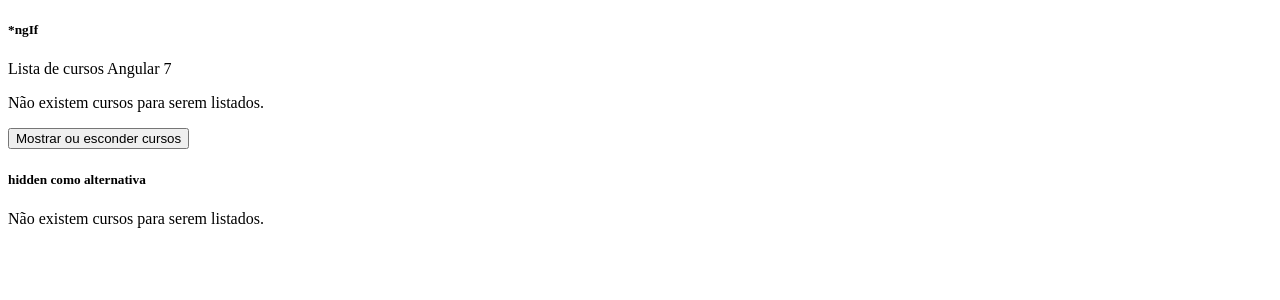
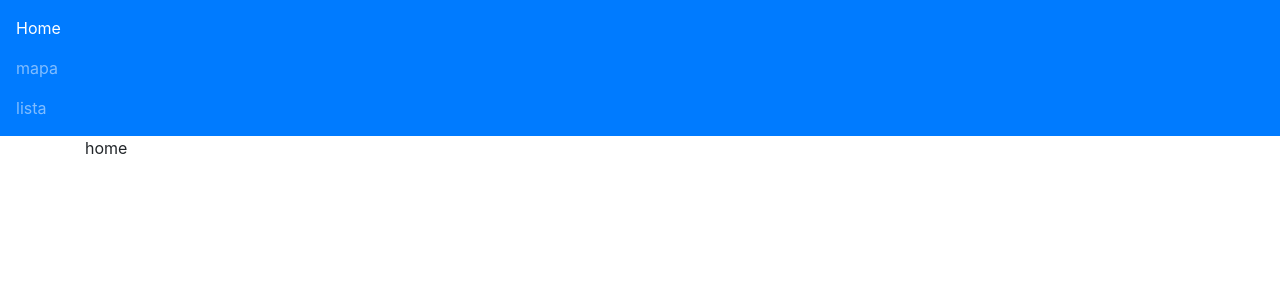
Before and after one commit to makampos/Angular-training, an Angular app in the folder 04-diretivas/: page / in a window 1280 px wide. Shown: the top 300 px of the page. Built offline with nearby package versions, Linux system fonts and the light colour scheme.

Commit message:
diretiva-ngswitch

```diff
--- a/04-diretivas/angular.json
+++ b/04-diretivas/angular.json
@@ -23,7 +23,8 @@
               "src/assets"
             ],
             "styles": [
-              "src/styles.css"
+              "src/styles.css",
+              "node_modules/bootstrap/dist/css/bootstrap.min.css"
             ],
             "scripts": []
           },
--- a/04-diretivas/package.json
+++ b/04-diretivas/package.json
@@ -20,6 +20,8 @@
     "@angular/platform-browser": "~7.0.0",
     "@angular/platform-browser-dynamic": "~7.0.0",
     "@angular/router": "~7.0.0",
+    "@ng-bootstrap/ng-bootstrap": "^8.0.1",
+    "bootstrap": "^4.5.3",
     "core-js": "^2.5.4",
     "rxjs": "~6.3.3",
     "zone.js": "~0.8.26"
--- a/04-diretivas/src/app/app.component.html
+++ b/04-diretivas/src/app/app.component.html
@@ -1,2 +1,4 @@
+<!--
+<app-diretiva-ngif></app-diretiva-ngif> -->
 
-<app-diretiva-ngif></app-diretiva-ngif>
+<app-diretiva-ngswitch></app-diretiva-ngswitch>
--- a/04-diretivas/src/app/app.module.ts
+++ b/04-diretivas/src/app/app.module.ts
@@ -3,11 +3,13 @@
 
 import { AppComponent } from './app.component';
 import { DiretivaNgifComponent } from './diretiva-ngif/diretiva-ngif.component';
+import { DiretivaNgswitchComponent } from './diretiva-ngswitch/diretiva-ngswitch.component';
 
 @NgModule({
   declarations: [
     AppComponent,
-    DiretivaNgifComponent
+    DiretivaNgifComponent,
+    DiretivaNgswitchComponent
   ],
   imports: [
     BrowserModule
--- /dev/null
+++ b/04-diretivas/src/app/diretiva-ngswitch/diretiva-ngswitch.component.html
@@ -0,0 +1,28 @@
+<nav class="navbar navbar-dark bg-primary">
+  <div class="nav navbar-nav">
+
+    <a class="nav-item nav-link"
+      [class.active]="aba == 'home'"
+      (click)="aba = 'home'">Home</a>
+
+      <a class="nav-item nav-link"
+      [class.active]="aba == 'mapa'"
+      (click)="aba = 'mapa'">mapa</a>
+
+      <a class="nav-item nav-link"
+      [class.active]="aba == 'lista'"
+      (click)="aba = 'lista'">lista</a>
+  </div>
+</nav>
+
+<div class="container"[ngSwitch]="aba">
+  <p *ngSwitchCase="'mapa'"> Modo Mapa ativado
+
+  </p>
+  <p *ngSwitchCase="'lista'"> Modo Lista ativado
+
+  </p>
+  <p *ngSwitchDefault> home
+
+  </p>
+</div>
--- /dev/null
+++ b/04-diretivas/src/app/diretiva-ngswitch/diretiva-ngswitch.component.ts
@@ -0,0 +1,16 @@
+import { Component, OnInit } from '@angular/core';
+
+@Component({
+  selector: 'app-diretiva-ngswitch',
+  templateUrl: './diretiva-ngswitch.component.html',
+  styleUrls: ['./diretiva-ngswitch.component.css']
+})
+export class DiretivaNgswitchComponent implements OnInit {
+
+  aba : string = 'home';
+  constructor() { }
+
+  ngOnInit() {
+  }
+
+}
```
Also changed, not shown: 04-diretivas/src/app/diretiva-ngswitch/diretiva-ngswitch.component.css (added), 2 other files (tests, documents, lock files or other folders).
